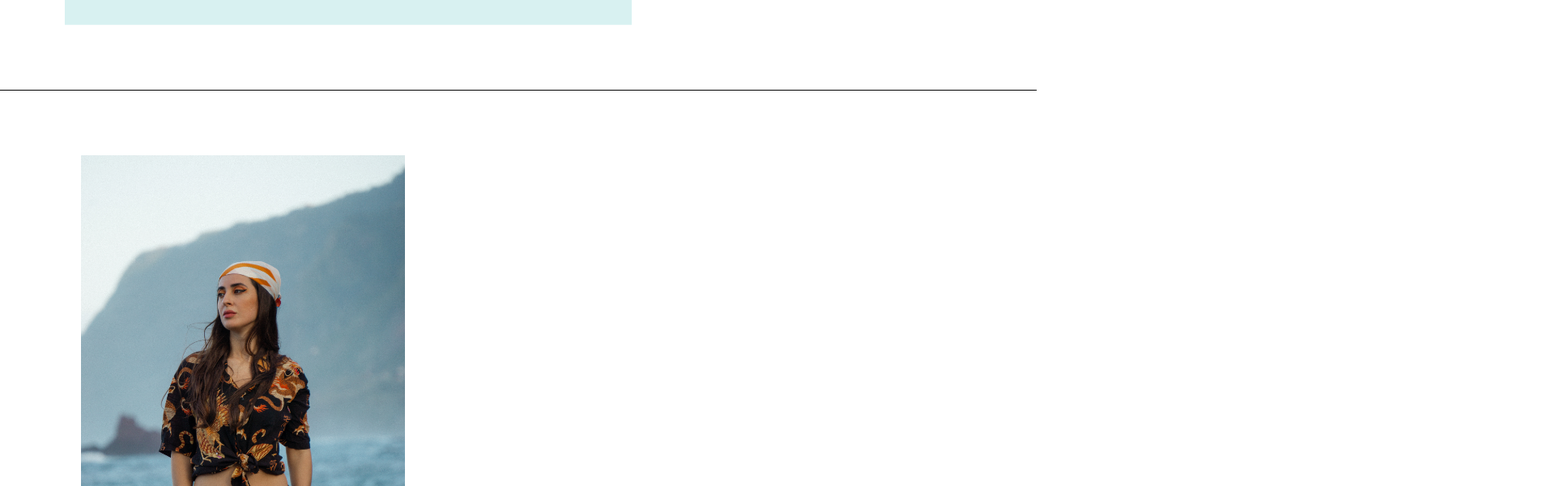
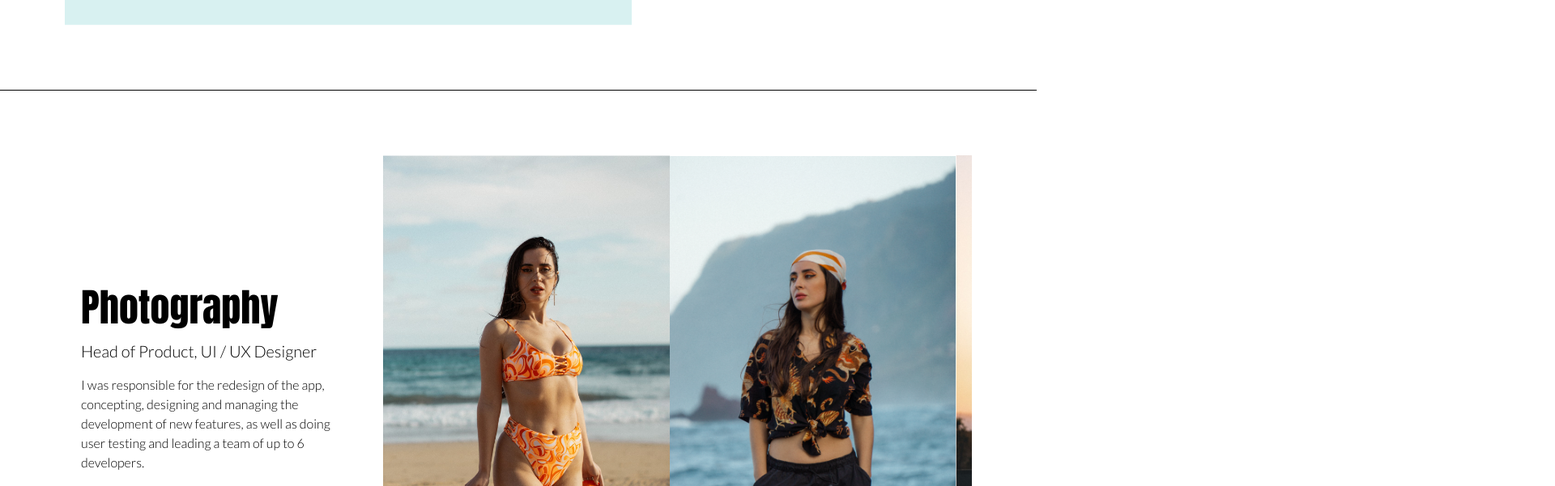
Before and after one commit to AndreasSiedler/portfolio_next, a Next.js app: page / in a window 1280 px wide. Shown: the part 1375-1976 px from the top of the page at 81% size, 1920 px wide, since content can reach past the window. Built offline with nearby package versions, Linux system fonts and the light colour scheme.

Commit message:
Update slider for desktop

```diff
--- a/src/components/CsSlider.tsx
+++ b/src/components/CsSlider.tsx
@@ -8,9 +8,14 @@ import CsButton, { CsButtonType } from "./CsButton";
 const slides = [
   { image: "/images/photography-0.png" },
   { image: "/images/photography-1.png" },
+  { image: "/images/photography-2.png" },
 ];
 
-export default function CsSlider() {
+type CsSliderProps = {
+  className?: string;
+};
+
+export default function CsSlider({ className }: CsSliderProps) {
   const ref = useRef<Slider>(null);
   const [slideNumber, setSlideNumber] = useState(1);
 
@@ -18,11 +23,12 @@ export default function CsSlider() {
     dots: false,
     infinite: false,
     speed: 500,
-    cssEase: "linear",
-    rtl: true,
-    slidesToScroll: 1,
+    // cssEase: "linear",
+    // rtl: true,
+    // slidesToScroll: 1,
+    slidesPerRow: 2,
     arrows: false,
-    initialSlide: 1,
+    initialSlide: 0,
     centerMode: true,
     centerPadding: "20px",
     beforeChange: (_, newIndex) => setSlideNumber(newIndex + 1),
@@ -40,7 +46,7 @@ export default function CsSlider() {
   };
 
   return (
-    <>
+    <div className={className}>
       <Slider {...settings} ref={ref}>
         {slides.map((slide) => (
           <div key={slide.image}>
@@ -77,6 +83,6 @@ export default function CsSlider() {
           />
         </CsButton>
       </div>
-    </>
+    </div>
   );
 }
--- a/src/pages/index.tsx
+++ b/src/pages/index.tsx
@@ -9,7 +9,8 @@ export default function Home() {
   return (
     <>
       <Header />
-      <CsSection className=" pt-20 md:flex-row-reverse">
+      {/* First section */}
+      <CsSection className="pt-20 md:flex-row-reverse">
         <NextImage
           src={"/images/chris-profile.png"}
           alt={"chris-profile"}
@@ -44,6 +45,7 @@ export default function Home() {
           </div>
         </div>
       </CsSection>
+      {/* Mindshine section */}
       <CsSection className="border-t-0.75 border-black">
         <NextImage
           className="mr-20"
@@ -77,8 +79,9 @@ export default function Home() {
           </div>
         </div>
       </CsSection>
-      <CsSection className="border-t-0.75 border-black px-0">
-        <CsSlider />
+      {/* Photograpy section */}
+      <CsSection className="border-t-0.75 border-black px-0 md:flex-row-reverse">
+        <CsSlider className="md:w-2/3" />
         <div className="px-5">
           <h1 className="mt-7 text-5xl font-anton-regular">Photography</h1>
           <h2 className="mt-4 text-xl font-lato-light">
```
Also changed, not shown: public/images/photography-2.png (added).
